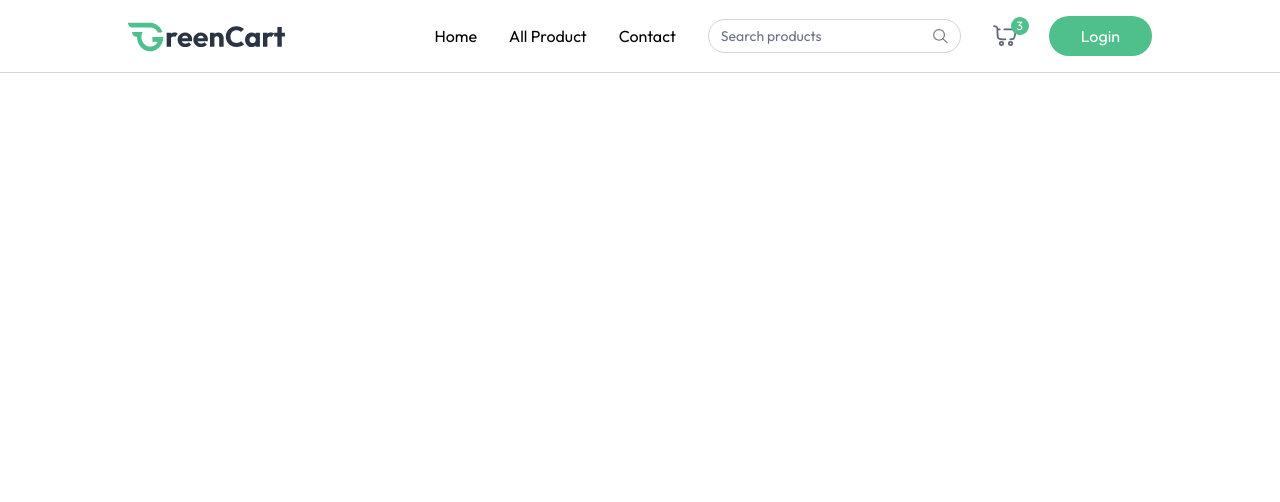
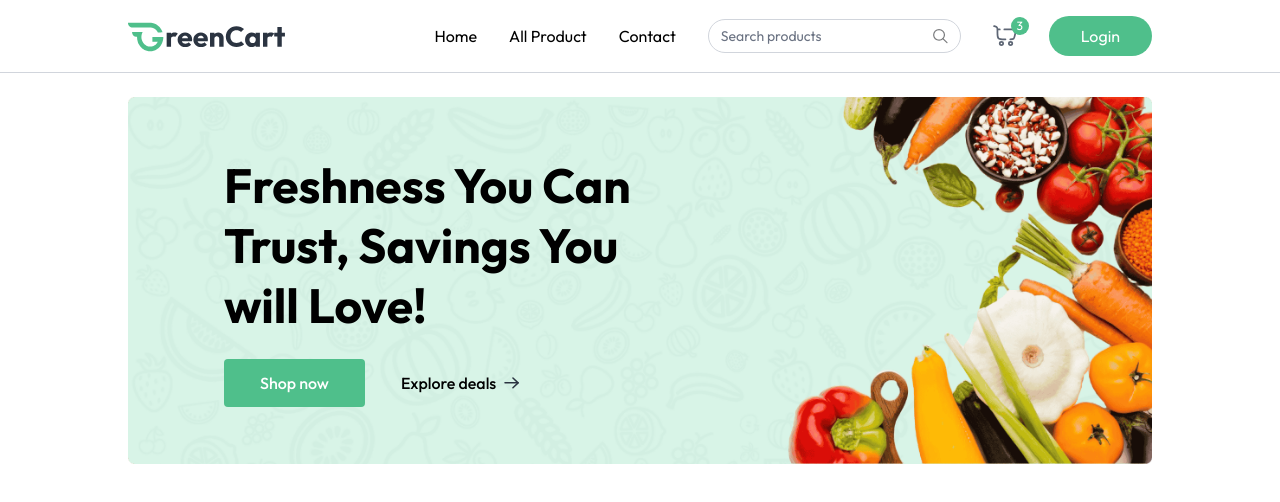
Before and after one commit to pankajgupta96/Greencart, a React (Vite) app in the folder frontend/: page / in a window 1280 px wide. Shown: the top 502 px of the page. Built offline with nearby package versions, Linux system fonts and the light colour scheme.

Commit message:
Main Banner is completed

```diff
--- a/frontend/src/App.jsx
+++ b/frontend/src/App.jsx
@@ -1,11 +1,25 @@
 import React from 'react'
 import Navbar from './components/Navbar'
 
+import Home from './pages/Home'
+import { Route, Routes, useLocation } from 'react-router-dom'
+
 function App() {
+  const issellerpath = useLocation().pathname.includes("seller");
   return (
     <div >
-   <Navbar/>
+        {
+          issellerpath ? null : <Navbar/>
+        }
+
+   <div className= {`${issellerpath ? "" :'px-6 md:px-16 lg:px-24 xl:px-32'}`} >
+      <Routes>
+        <Route path='/' element={<Home/>}></Route>
+      </Routes>
+   </div>
+
     </div>
+
 
   )
 }
--- a/frontend/src/components/MainBanner.jsx
+++ b/frontend/src/components/MainBanner.jsx
@@ -1,8 +1,31 @@
 import React from 'react'
+import { assets } from '../assets/assets';
+import { Link } from 'react-router-dom';
 
 function MainBanner() {
   return (
-    <div></div>
+    <div className='relative'>
+         <img src={assets.main_banner_bg} alt="mainbanner" className='w-full hidden md:block' />
+         <img src={assets.main_banner_bg_sm} alt="mainbanner" className='w-full md:hidden' />
+
+         <div className='absolute inset-0 flex flex-col items-center md:items-start justify-end md:justify-center pb-24 md:pb-0 md:pl-18 lg:pl-24'>
+          <h1 className='text-3xl md:text-4xl lg:text-5xl font-bold text-center md:text-left max-w-72 md:max-w-80 lg:max-w-110 leading-tight lg:leading-15'>Freshness You Can Trust, Savings You will Love!</h1>
+
+
+         <div className='flex items-center mt-6 font-medium '>
+          <Link to ={"/products"} className='group flex items-center gap-2 px-7 md:px-9 py-3 bg-primary hover:bg-primary-dull transition rounded text-white cursor-pointer'>
+           Shop now
+           <img  className = "md:hidden transition group-hover:translate-x-1" src={assets.white_arrow_icon} alt="arrow" />
+          </Link>
+
+           <Link to ={"/products"} className='group hidden md:flex items-center gap-2 px-9 py-3 cursor-pointer'>
+           Explore deals
+           <img  className = "transition group-hover:translate-x-1" src={assets.black_arrow_icon} alt="arrow" />
+          </Link>
+         </div>
+          </div>
+
+    </div>
   )
 }
 
--- a/frontend/src/pages/Home.jsx
+++ b/frontend/src/pages/Home.jsx
@@ -1,9 +1,13 @@
 import React from 'react'
+import MainBanner from '../components/MainBanner';
 
 function Home() {
   return (
-    <div>Home</div>
+    <div className='mt-6'>
+     <MainBanner/>
+    </div>
   )
 }
 
-export default Home
+
+export default Home;
```
